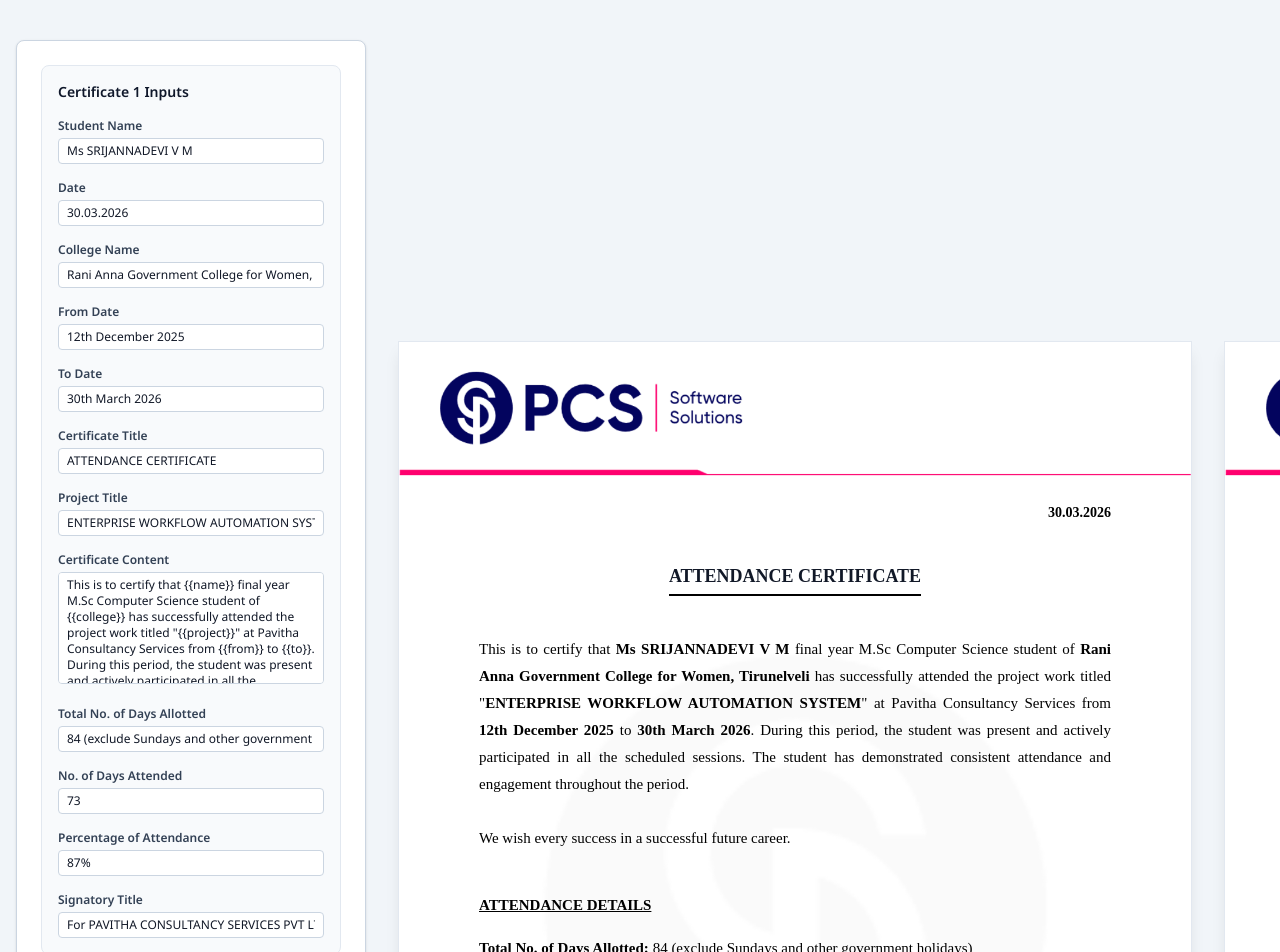
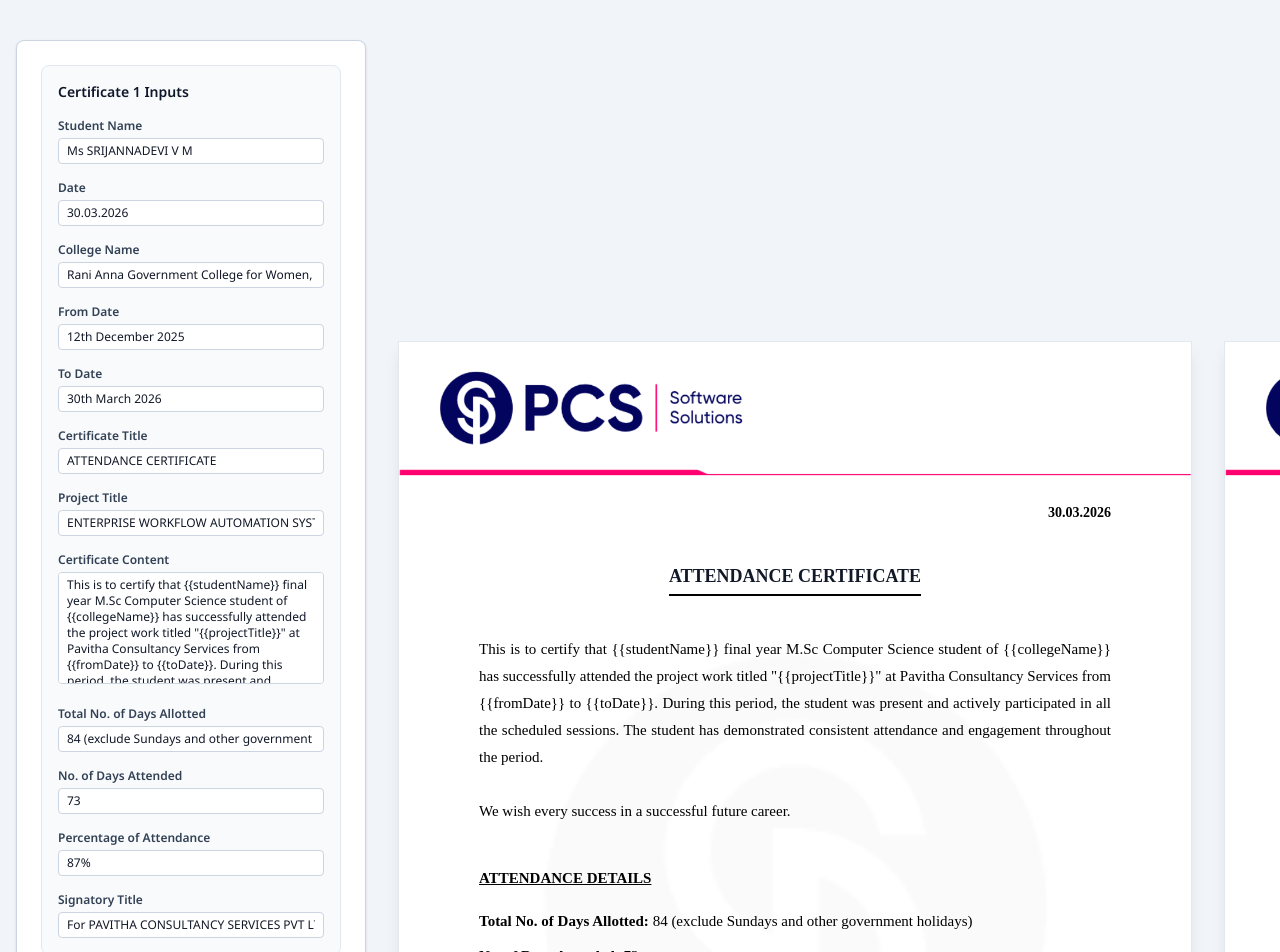
Before and after one commit to Mathavik/Attendance-Certificate, a React (Create React App) app in the folder frontend/: page / in a window 1280 px wide. Shown: the top 952 px of the page. Built offline with nearby package versions, Linux system fonts and the light colour scheme; a web font is replaced by a local one.

Commit message:
parseContent

```diff
--- a/frontend/src/App.tsx
+++ b/frontend/src/App.tsx
@@ -28,7 +28,7 @@
 
   // ✅ CHANGE HERE
   certificateContent:
-      'This is to certify that {{name}} final year M.Sc Computer Science student of {{college}} has successfully attended the project work titled "{{project}}" at Pavitha Consultancy Services from {{from}} to {{to}}. During this period, the student was present and actively participated in all the scheduled sessions. The student has demonstrated consistent attendance and engagement throughout the period.\n\nWe wish every success in a successful future career.',
+      'This is to certify that {{studentName}} final year M.Sc Computer Science student of {{collegeName}} has successfully attended the project work titled "{{projectTitle}}" at Pavitha Consultancy Services from {{fromDate}} to {{toDate}}. During this period, the student was present and actively participated in all the scheduled sessions. The student has demonstrated consistent attendance and engagement throughout the period.\n\nWe wish every success in a successful future career.',
 
 
   signatoryTitle: 'For PAVITHA CONSULTANCY SERVICES PVT LTD',
@@ -43,7 +43,7 @@
     ...defaultFields,
     certificateTitle: 'PROJECT COMPLETION CERTIFICATE',
    certificateContent:
-      `This is to certify that {{name}}, a student of {{college}} in M.Sc Computer Science, has successfully completed the project titled "{{project}}" under the guidance of PCS Software Solutions from {{from}} to {{to}}. The performance during this period was found to be satisfactory.
+      `This is to certify that {{studentName}}, a student of {{collegeName}} in M.Sc Computer Science, has successfully completed the project titled "{{projectTitle}}" under the guidance of PCS Software Solutions from {{fromDate}} to {{toDate}}. The performance during this period was found to be satisfactory.
 
 We wish the student all the best in all future endeavours.`
   }
@@ -54,11 +54,11 @@
   const pageRefs = useRef<Array<HTMLElement | null>>([]);
   const parseContent = (content: string, page: CertificateFields) => {
     return content
-      .replace(/{{name}}/g, `<strong>${page.studentName}</strong>`)
-      .replace(/{{college}}/g, `<strong>${page.collegeName}</strong>`)
-      .replace(/{{from}}/g, `<strong>${page.fromDate}</strong>`)
-      .replace(/{{to}}/g, `<strong>${page.toDate}</strong>`)
-      .replace(/{{project}}/g, `<strong>${page.projectTitle}</strong>`);
+      .replace(/{{student Name}}/g, `<strong>${page.studentName}</strong>`)
+      .replace(/{{college Name}}/g, `<strong>${page.collegeName}</strong>`)
+      .replace(/{{from Date}}/g, `<strong>${page.fromDate}</strong>`)
+      .replace(/{{to Date}}/g, `<strong>${page.toDate}</strong>`)
+      .replace(/{{project Title}}/g, `<strong>${page.projectTitle}</strong>`);
   };
   const setPageRef = (index: number) => (element: HTMLElement | null) => {
     pageRefs.current[index] = element;
```
